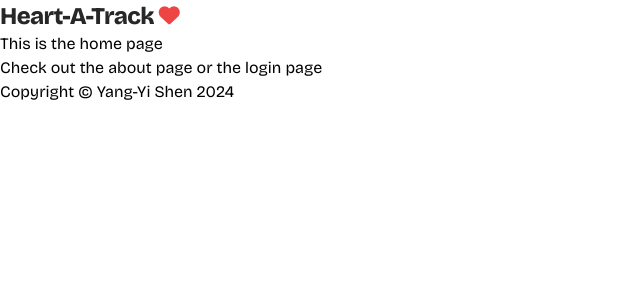
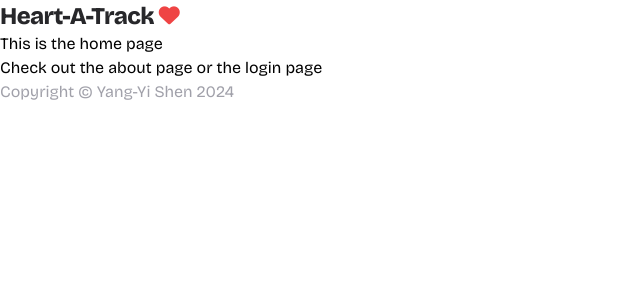
Before and after one commit to yangyi-shen/heart-a-track, a React (Vite) app in the folder frontend/: page / in a window 1280 px wide. Shown: the top 300 px of the page, without its empty margins (0-640 px from the left). Built offline with nearby package versions, Linux system fonts and the light colour scheme.

Commit message:
feat: rework footer with tailwind

```diff
--- a/frontend/src/main.jsx
+++ b/frontend/src/main.jsx
@@ -39,6 +39,6 @@ createRoot(document.getElementById('root')).render(
       <h2 className='text-2xl font-extrabold tracking-tight text-zinc-800'>Heart-A-Track <i className='fa fa-heart fa-sm text-red-500'></i></h2>
     </div>
     <RouterProvider router={router} />
-    <footer>Copyright © Yang-Yi Shen 2024</footer>
+    <footer className='text-zinc-400'>Copyright © Yang-Yi Shen 2024</footer>
   </StrictMode>,
 )
```
